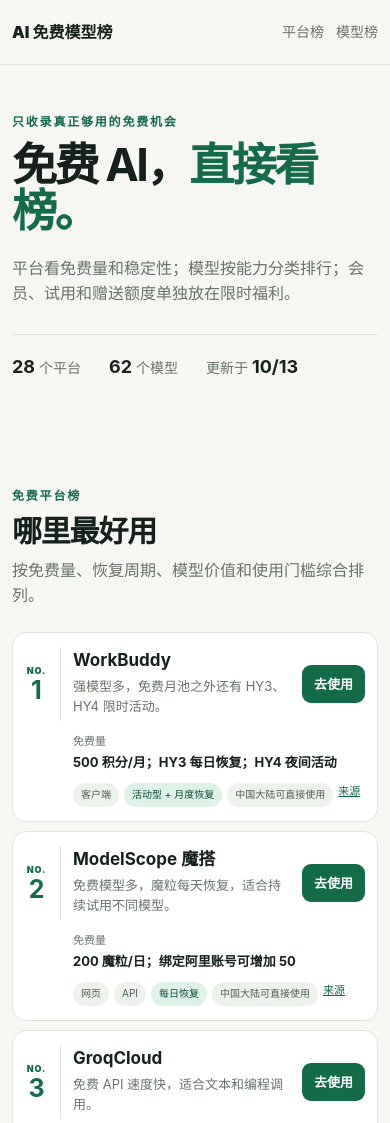
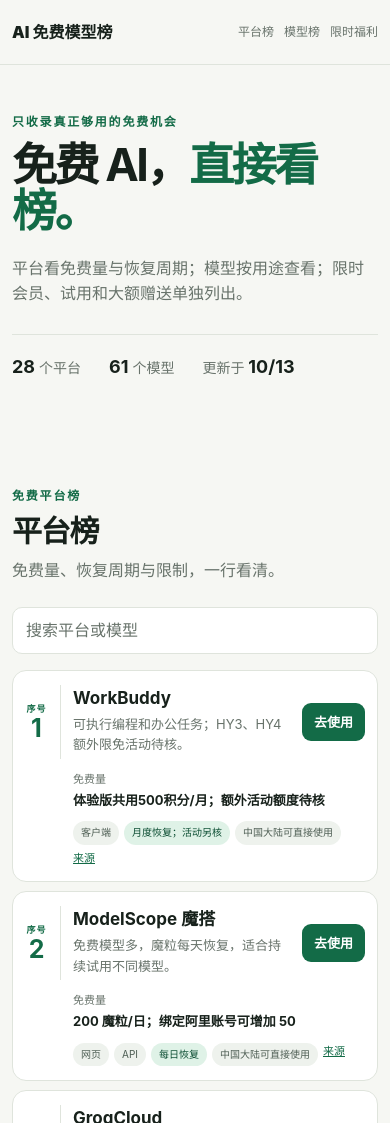
Before and after one commit to Er18-w/ai-free-opportunities, a website: page src/index.html in a window 390 px wide. Shown: the top 1123 px of the page. Drawn offline with Linux system fonts and the light colour scheme; files whose address does not match are found by name.

Commit message:
Simplify list presentation and reconcile free opportunity evidence

```diff
--- a/data/offers.json
+++ b/data/offers.json
@@ -41,80 +41,44 @@
     },
     {
       "id": "sensetime-sensenova-u15-lite-beta",
-      "title": "U1.5 Lite 生图与编辑公测免费",
+      "title": "商汤 Token Plan 公测免费",
       "provider": "商汤日日新 Token Plan",
       "productType": "platform_offer",
       "freeSourceClass": 1,
       "stabilityTier": "A",
       "categories": [
-        "text",
-        "coding"
+        "general",
+        "vision",
+        "image"
       ],
       "access": [
         "api"
       ],
       "regionStatus": "cn_service",
-      "summary": "每 5 小时 1,500 次请求，支持生图与参考图编辑，最高 4K，公测期间可免费关闭水印",
-      "benefit": "每 5 小时 1,500 次请求，支持生图与参考图编辑，最高 4K，公测期间可免费关闭水印",
-      "allowance": "每 5 小时 1,500 次请求，支持生图与参考图编辑，最高 4K，公测期间可免费关闭水印",
-      "capacity": "公测期间免费；无绝对截止日，需每日复核官方公告",
-      "eligibility": "注册商汤日日新平台并创建 API Key；官方未公布统一截止日",
-      "claimMethod": "进入日日新控制台获取 API Key，调用 sensenova-u1.5-lite",
+      "summary": "公测池支持办公Agent与图像工作流，特殊型号按规则扣量。",
+      "benefit": "公测免费API池",
+      "allowance": "共用60,000积分/5小时；不是固定调用次数",
+      "capacity": "积分消耗以模型规则为准，实际任务容量待账户实测",
+      "eligibility": "注册中国内地平台，申请公测Token Plan并创建Key",
+      "claimMethod": "进入Token Plan免费套餐，可接Hermes/OpenClaw",
       "limitations": [
-        "公测可能随时结束；不要上传隐私、未授权人物或商业机密图片。"
+        "公测结束时间未公布",
+        "不要将旧1500次/5小时口径用于当前型号"
       ],
       "evidenceLabel": "官方规则已核",
       "evidenceStatus": "official_verified",
-      "sourceUrl": "https://www.sensetime.com/cn/news/sensenova-u1-5-lite-token-plan-20260911-1741",
-      "entryUrl": "https://platform.sensenova.cn/",
+      "sourceUrl": "https://www.sensenova.cn/token-plan",
+      "entryUrl": "https://platform.sensenova.cn/token-plan",
       "validUntil": null,
       "validityText": "公测期间免费；无绝对截止日，需每日复核官方公告",
-      "lastVerifiedAt": "2026-10-10T17:55:00+08:00",
+      "lastVerifiedAt": "2026-10-13T05:12:17.939Z",
       "status": "active",
-      "models": [],
+      "models": [
+        "SenseNova 6.8 Flash Lite",
+        "SenseNova U1 Fast"
+      ],
       "sourceKind": "offer",
       "featuredRank": 2
-    },
-    {
-      "id": "workbuddy-free-plan-500",
-      "title": "WorkBuddy / CodeBuddy 免费体验版月池",
-      "provider": "Buddy AI",
-      "productType": "agent_offer",
-      "freeSourceClass": 1,
-      "stabilityTier": "B",
-      "categories": [
-        "coding",
-        "general"
-      ],
-      "access": [
-        "client"
-      ],
-      "regionStatus": "cn_service",
-      "summary": "WorkBuddy 与 CodeBuddy 共用免费体验版，每月 500 基础积分。",
-      "benefit": "500 基础积分/月，支持 Auto 模型调度；具体可选模型以客户端为准",
-      "allowance": "500 基础积分/月",
-      "capacity": "官方未公开不同任务的积分消耗，复杂任务容量需实测。",
-      "eligibility": "注册 Buddy AI 中国版账号",
-      "claimMethod": "登录 WorkBuddy 或 CodeBuddy，进入套餐与积分页核对体验版月池",
-      "limitations": [
-        "WorkBuddy 与 CodeBuddy 共用积分",
-        "2026 年 7 月起旧体验版 500 积分规则有过调整",
-        "复杂任务消耗未公开"
-      ],
-      "evidenceLabel": "官方套餐已核，容量待实测",
-      "evidenceStatus": "official_verified",
-      "sourceUrl": "https://www.codebuddy.cn/docs/workbuddy/Pricing",
-      "entryUrl": "https://www.workbuddy.cn/",
-      "validUntil": null,
-      "validityText": "按月刷新；具体到账以账号为准",
-      "lastVerifiedAt": "2026-10-11T22:37:11+08:00",
-      "status": "active",
-      "models": [
-        "Hy4 preview",
-        "腾讯混元"
-      ],
-      "sourceKind": "offer",
-      "featuredRank": 3
     },
     {
       "id": "opencode-zen-free-models",
@@ -151,45 +115,6 @@
       "models": [],
       "sourceKind": "offer",
       "featuredRank": 4
-    },
-    {
-      "id": "claude-artifact-usage-promotion",
-      "title": "Claude 免费版 Artifact 用量五折活动",
-      "provider": "Claude",
-      "productType": "usage_promotion",
-      "freeSourceClass": 1,
-      "stabilityTier": "C",
-      "categories": [
-        "general",
-        "text"
-      ],
-      "access": [
-        "web",
-        "client"
-      ],
-      "regionStatus": "global",
-      "summary": "Claude 免费版创建或编辑 Artifact 后，接下来的 10 条消息只按 50% 计入五小时会话限额。",
-      "benefit": "Artifact 触发后，接下来 10 条消息少计 50% 的五小时会话用量；每条回复最多前 15 个步骤享受折扣。",
-      "allowance": "每次创建或编辑 Artifact 后，后续 10 条消息按五折计入五小时会话限额。",
-      "capacity": "适合集中完成文档、演示稿或设计任务；重新创建或编辑 Artifact 可重新触发计数。",
-      "eligibility": "Claude Free 用户自 2026-10-07 起自动参加，无需兑换码或付费。",
-      "claimMethod": "登录 Claude，在网页、桌面端或移动端创建或编辑 Document、Presentation 或 Design Artifact，优惠自动生效。",
-      "limitations": [
-        "截至 2026-10-15 23:59 PT，Anthropic 可提前调整或结束活动。",
-        "只减少五小时会话限额的计入量，不改变周限额。",
-        "不适用于 Claude Code、Claude API、Slack、定时任务、本地 Cowork 和用量积分收费。"
-      ],
-      "evidenceLabel": "官方活动规则已核",
-      "evidenceStatus": "official_verified",
-      "sourceUrl": "https://support.claude.com/en/articles/17274727-artifact-usage-promotion",
-      "entryUrl": "https://claude.ai/",
-      "validUntil": "2026-10-15",
-      "validityText": "免费版活动截至 2026-10-15 23:59 PT",
-      "lastVerifiedAt": "2026-10-12T14:30:00+08:00",
-      "status": "active",
-      "models": [],
-      "sourceKind": "offer",
-      "featuredRank": 5
     },
     {
       "id": "doubao-work-30-day-subscription",
@@ -275,51 +200,15 @@
       "featuredRank": 2
     },
     {
-      "id": "alibaba-bailian-new-user-quota",
-      "title": "各模型独立新人免费额度",
-      "provider": "阿里云百炼",
-      "productType": "platform_offer",
-      "freeSourceClass": 3,
-      "stabilityTier": "B",
-      "categories": [
-        "text",
-        "coding"
-      ],
-      "access": [
-        "api"
-      ],
-      "regionStatus": "cn_service",
-      "summary": "首次开通后，各模型按官方价格表分别获得免费额度",
-      "benefit": "首次开通后，各模型按官方价格表分别获得免费额度",
-      "allowance": "首次开通后，各模型按官方价格表分别获得免费额度",
-      "capacity": "自开通、模型发布或申请通过之日起 90 天，以较晚者为准",
-      "eligibility": "首次开通百炼；仅华北2（北京）地域；无需手动领取",
-      "claimMethod": "登录百炼并同意协议，系统自动发放；建议开启“免费额度用完即停”",
-      "limitations": [
-        "已认证账号在额度用尽后可能转为按量付费；请先开启用完即停。"
-      ],
-      "evidenceLabel": "官方规则已核",
-      "evidenceStatus": "official_verified",
-      "sourceUrl": "https://help.aliyun.com/zh/model-studio/new-free-quota",
-      "entryUrl": "https://bailian.console.aliyun.com/",
-      "validUntil": null,
-      "validityText": "自开通、模型发布或申请通过之日起 90 天，以较晚者为准",
-      "lastVerifiedAt": "2026-10-10T00:00:00+08:00",
-      "status": "active",
-      "models": [],
-      "sourceKind": "offer",
-      "featuredRank": 1
-    },
-    {
       "id": "volcengine-ark-free-quota",
-      "title": "文本、图像与视频模型免费额度",
+      "title": "图像与视频模型新人额度",
       "provider": "火山引擎方舟",
       "productType": "platform_offer",
       "freeSourceClass": 3,
       "stabilityTier": "B",
       "categories": [
-        "text",
-        "coding"
+        "image",
+        "video"
       ],
       "access": [
         "api"
@@ -327,7 +216,7 @@
       "regionStatus": "cn_service",
       "summary": "文本每模型 50 万 Tokens；图像每模型 200 张；视频每模型 200 万 Tokens",
       "benefit": "文本每模型 50 万 Tokens；图像每模型 200 张；视频每模型 200 万 Tokens",
-      "allowance": "文本每模型 50 万 Tokens；图像每模型 200 张；视频每模型 200 万 Tokens",
+      "allowance": "图像每模型200张；视频每模型200万Tokens",
       "capacity": "官方福利页未标注统一截止日，以资源包页面显示为准",
       "eligibility": "注册火山引擎；开通模型前需按官方要求完成账号认证",
       "claimMethod": "进入火山方舟开通对应模型，免费额度用于抵扣 Token 消耗",
--- a/data/platforms.json
+++ b/data/platforms.json
@@ -1,13 +1,13 @@
 {
   "schemaVersion": "1.0.0",
-  "updatedAt": "2026-10-13T05:04:10.596Z",
+  "updatedAt": "2026-10-13T05:15:51.430Z",
   "items": [
     {
       "id": "workbuddy",
       "rank": 1,
       "name": "WorkBuddy",
-      "summary": "强模型多，免费月池之外还有 HY3、HY4 限时活动。",
-      "freeAmount": "500 积分/月；HY3 每日恢复；HY4 夜间活动",
+      "summary": "可执行编程和办公任务；HY3、HY4额外限免活动待核。",
+      "freeAmount": "体验版共用500积分/月；额外活动额度待核",
       "models": [
         "Hy3",
         "Hy4 Preview",
@@ -17,8 +17,8 @@
         "客户端"
       ],
       "mainlandAccess": "中国大陆可直接使用",
-      "stability": "活动型 + 月度恢复",
-      "evidenceStatus": "已核实，活动数量以客户端为准",
+      "stability": "月度恢复；活动另核",
+      "evidenceStatus": "免费套餐已核；活动待官方复核",
       "sourceUrl": "https://www.workbuddy.cn/docs/workbuddy/Pricing",
       "entryUrl": "https://www.workbuddy.cn/"
     },
--- a/src/assets/app.js
+++ b/src/assets/app.js
@@ -1,7 +1,7 @@
 const state={platforms:[],models:[],offers:[],category:'all'};
 const $=selector=>document.querySelector(selector);
 const escapeHtml=value=>String(value??'').replace(/[&<>'"]/g,char=>({'&':'&amp;','<':'&lt;','>':'&gt;',"'":'&#39;','"':'&quot;'}[char]));
-const categoryNames={all:'综合',general:'通用',coding:'编程',reasoning:'推理',text:'文本',vision:'图像理解',image:'生图',video:'生视频',speech:'语音',retrieval:'知识库检索'};
+const categoryNames={all:'综合',general:'通用',coding:'编程',reasoning:'推理',text:'文本',vision:'图像理解',image:'生图',video:'生视频',speech:'语音 / 音乐',retrieval:'知识库检索'};
 const accessNames={api:'API',web:'网页',client:'客户端'};
 const formatDate=value=>new Intl.DateTimeFormat('zh-CN',{timeZone:'Asia/Shanghai',month:'numeric',day:'numeric'}).format(new Date(value));
 
@@ -13,26 +13,29 @@
 }
 
 function renderPlatforms(){
-  $('#platform-list').innerHTML=state.platforms.map(item=>`<article class="board-row platform-row"><div class="rank"><small>NO.</small><b>${item.rankingStatus==='pending'?'—':item.rank}</b></div><div class="row-title"><h3>${escapeHtml(item.name)}</h3><p>${escapeHtml(item.summary)}</p><small>${escapeHtml(item.application??'')}</small></div><div class="row-fact"><small>免费量</small><strong>${escapeHtml(item.freeAmount)}</strong></div><div class="row-tags">${item.access.map(value=>`<span>${escapeHtml(value)}</span>`).join('')}<em>${escapeHtml(item.stability)}</em><span>${escapeHtml(item.mainlandAccess)}</span><a href="${escapeHtml(item.sourceUrl)}" target="_blank" rel="noopener noreferrer">来源</a></div><a class="go" href="${escapeHtml(item.entryUrl)}" target="_blank" rel="noopener noreferrer">去使用</a></article>`).join('');
+  const query=$('#platform-query').value.trim().toLowerCase();
+  const items=state.platforms.filter(item=>!query||[item.name,item.summary,...item.models].join(' ').toLowerCase().includes(query));
+  $('#platform-empty').hidden=items.length!==0;
+  $('#platform-list').innerHTML=items.map((item,index)=>`<article class="board-row platform-row"><div class="rank"><small>序号</small><b>${index+1}</b></div><div class="row-title"><h3>${escapeHtml(item.name)}</h3><p>${escapeHtml(item.summary)}</p><small>${escapeHtml(item.application??'')}</small></div><div class="row-fact"><small>免费量</small><strong>${escapeHtml(item.freeAmount)}</strong></div><div class="row-tags">${item.access.map(value=>`<span>${escapeHtml(value)}</span>`).join('')}<em>${escapeHtml(item.stability)}</em><span>${escapeHtml(item.mainlandAccess)}</span><a href="${escapeHtml(item.sourceUrl)}" target="_blank" rel="noopener noreferrer">来源</a></div><a class="go" href="${escapeHtml(item.entryUrl)}" target="_blank" rel="noopener noreferrer">去使用</a></article>`).join('');
 }
 
 function categoryRank(item){return state.category==='all'?item.featuredRank:(item.categoryRanks?.[state.category]??999);}
 function renderModels(){
   const query=$('#model-query').value.trim().toLowerCase();
-  const items=state.models.filter(item=>(state.category==='all'||item.categories.includes(state.category))&&(!query||[item.title,item.provider,item.channel,item.allowance,...item.freeChannels.map(c=>c.provider)].join(' ').toLowerCase().includes(query))).sort((a,b)=>categoryRank(a)-categoryRank(b)||a.featuredRank-b.featuredRank);
+  const items=state.models.filter(item=>(state.category==='all'||item.categories.includes(state.category))&&(!query||[item.title,item.provider,item.channel,item.allowance,item.summary,...item.freeChannels.map(c=>c.provider)].join(' ').toLowerCase().includes(query))).sort((a,b)=>categoryRank(a)-categoryRank(b)||a.featuredRank-b.featuredRank);
   $('#model-empty').hidden=items.length!==0;
   $('#model-list').innerHTML=items.map((item,index)=>{
     const channel=item.freeChannels[0];
     const alternatives=item.freeChannels.slice(1).map(c=>`<a href="${escapeHtml(c.entryUrl)}" target="_blank" rel="noopener noreferrer" title="${escapeHtml(c.allowance)}">也可用 ${escapeHtml(c.provider)}</a>`).join('');
     const tags=item.categories.map(value=>`<span>${escapeHtml(categoryNames[value]??value)}</span>`).join('');
     const access=[...new Set(item.freeChannels.flatMap(value=>value.access??[]))].map(value=>`<span>${escapeHtml(accessNames[value]??value)}</span>`).join('');
-    return `<article class="board-row model-row"><div class="rank"><small>NO.</small><b>${item.rankingStatus==='pending'?'—':index+1}</b></div><div class="row-title"><h3>${escapeHtml(item.title)}</h3><p>${escapeHtml(item.provider)} · ${escapeHtml(item.channel)}</p></div><div class="row-fact"><small>免费方式</small><strong>${escapeHtml(item.allowance)}</strong></div><div class="row-tags">${tags}${access}${alternatives}${item.rankingStatus==='pending'?'<em>新收录 · 名次待评</em>':''}<a href="${escapeHtml(item.officialUrl)}" target="_blank" rel="noopener noreferrer">来源</a></div><a class="go" href="${escapeHtml(channel.entryUrl)}" target="_blank" rel="noopener noreferrer">去使用</a></article>`;
+    return `<article class="board-row model-row"><div class="rank"><small>序号</small><b>${index+1}</b></div><div class="row-title"><h3>${escapeHtml(item.title)}</h3><p>${escapeHtml(item.summary)}</p><small>${escapeHtml(channel.provider)} · ${escapeHtml(item.channel)}</small></div><div class="row-fact"><small>免费方式</small><strong>${escapeHtml(item.allowance)}</strong></div><div class="row-tags">${tags}${access}${alternatives}<span>核实 ${escapeHtml(formatDate(item.ruleCheckedAt))}</span><a href="${escapeHtml(item.officialUrl)}" target="_blank" rel="noopener noreferrer">来源</a></div><a class="go" href="${escapeHtml(channel.entryUrl)}" target="_blank" rel="noopener noreferrer">去使用</a></article>`;
   }).join('');
 }
 
 function renderTabs(){
   const used=['all',...Object.keys(categoryNames).filter(value=>value!=='all'&&state.models.some(item=>item.categories.includes(value)))];
-  $('#category-tabs').innerHTML=used.map(value=>`<button type="button" role="tab" aria-selected="${value===state.category}" data-category="${value}">${categoryNames[value]}</button>`).join('');
+  $('#category-tabs').innerHTML=used.map(value=>`<button type="button" aria-pressed="${value===state.category}" data-category="${value}">${categoryNames[value]}</button>`).join('');
   document.querySelectorAll('[data-category]').forEach(button=>button.addEventListener('click',()=>{state.category=button.dataset.category;renderTabs();renderModels();}));
 }
 
@@ -44,7 +47,8 @@
 async function load(){
   const data=await readData();state.platforms=data.platforms.items;state.models=data.catalog.items.filter(item=>item.status==='active');state.offers=data.offers.items;
   $('#platform-count').textContent=state.platforms.length;$('#model-count').textContent=state.models.length;$('#updated-at').textContent=formatDate(data.catalog.updatedAt);
-  renderPlatforms();renderTabs();renderModels();renderOffers();$('#model-query').addEventListener('input',renderModels);
+  renderPlatforms();renderTabs();renderModels();renderOffers();$('#model-query').addEventListener('input',renderModels);$('#platform-query').addEventListener('input',renderPlatforms);
+  if(['#platforms','#models','#offers'].includes(location.hash))requestAnimationFrame(()=>document.querySelector(location.hash)?.scrollIntoView({behavior:'instant'}));
 }
 
 load().catch(error=>{document.querySelector('main').innerHTML=`<section class="shell error"><h1>资料加载失败</h1><p>${escapeHtml(error.message)}</p></section>`;});
--- a/src/index.html
+++ b/src/index.html
@@ -19,16 +19,18 @@
     <section class="hero shell">
       <p class="eyebrow">只收录真正够用的免费机会</p>
       <h1>免费 AI，<span>直接看榜。</span></h1>
-      <p class="lead">平台看免费量和稳定性；模型按能力分类排行；会员、试用和赠送额度单独放在限时福利。</p>
+      <p class="lead">平台看免费量与恢复周期；模型按用途查看；限时会员、试用和大额赠送单独列出。</p>
       <div class="hero-meta"><span><b id="platform-count">—</b> 个平台</span><span><b id="model-count">—</b> 个模型</span><span>更新于 <b id="updated-at">—</b></span></div>
     </section>
     <section id="platforms" class="section"><div class="shell">
-      <div class="section-heading"><div><p class="eyebrow">免费平台榜</p><h2>哪里最好用</h2></div><p>按免费量、恢复周期、模型价值和使用门槛综合排列。</p></div>
+      <div class="section-heading"><div><p class="eyebrow">免费平台榜</p><h2>平台榜</h2></div><p>免费量、恢复周期与限制，一行看清。</p></div>
+      <div class="platform-toolbar"><label class="search"><span class="sr-only">搜索平台</span><input id="platform-query" type="search" placeholder="搜索平台或模型"></label></div>
       <div id="platform-list" class="board" aria-live="polite"></div>
+      <p id="platform-empty" class="empty" hidden>没有找到这个平台或模型。</p>
     </div></section>
     <section id="models" class="section dark-section"><div class="shell">
-      <div class="section-heading"><div><p class="eyebrow">免费模型榜</p><h2>哪个模型更强</h2></div><p>一个模型一行；右侧直接标明在哪里免费用。</p></div>
-      <div class="model-toolbar"><div id="category-tabs" class="tabs" role="tablist" aria-label="模型分类"></div><label class="search"><span class="sr-only">搜索模型</span><input id="model-query" type="search" placeholder="搜索模型或平台"></label></div>
+      <div class="section-heading"><div><p class="eyebrow">免费模型榜</p><h2>模型榜</h2></div><p>数字为展示序号；能力名次待统一比较。</p></div>
+      <div class="model-toolbar"><div id="category-tabs" class="tabs" role="group" aria-label="模型分类"></div><label class="search"><span class="sr-only">搜索模型</span><input id="model-query" type="search" placeholder="搜索模型、平台或用途"></label></div>
       <div id="model-list" class="board model-board" aria-live="polite"></div>
       <p id="model-empty" class="empty" hidden>这一类暂时没有达到准入线的模型。</p>
     </div></section>
```
Also changed, not shown: docs/DAILY_UPDATE.md (+6 -0 lines), docs/STRUCTURE_REVIEW_2026-10-13.md (added, +45 -0 lines), data/catalog.json, src/assets/styles.css.
